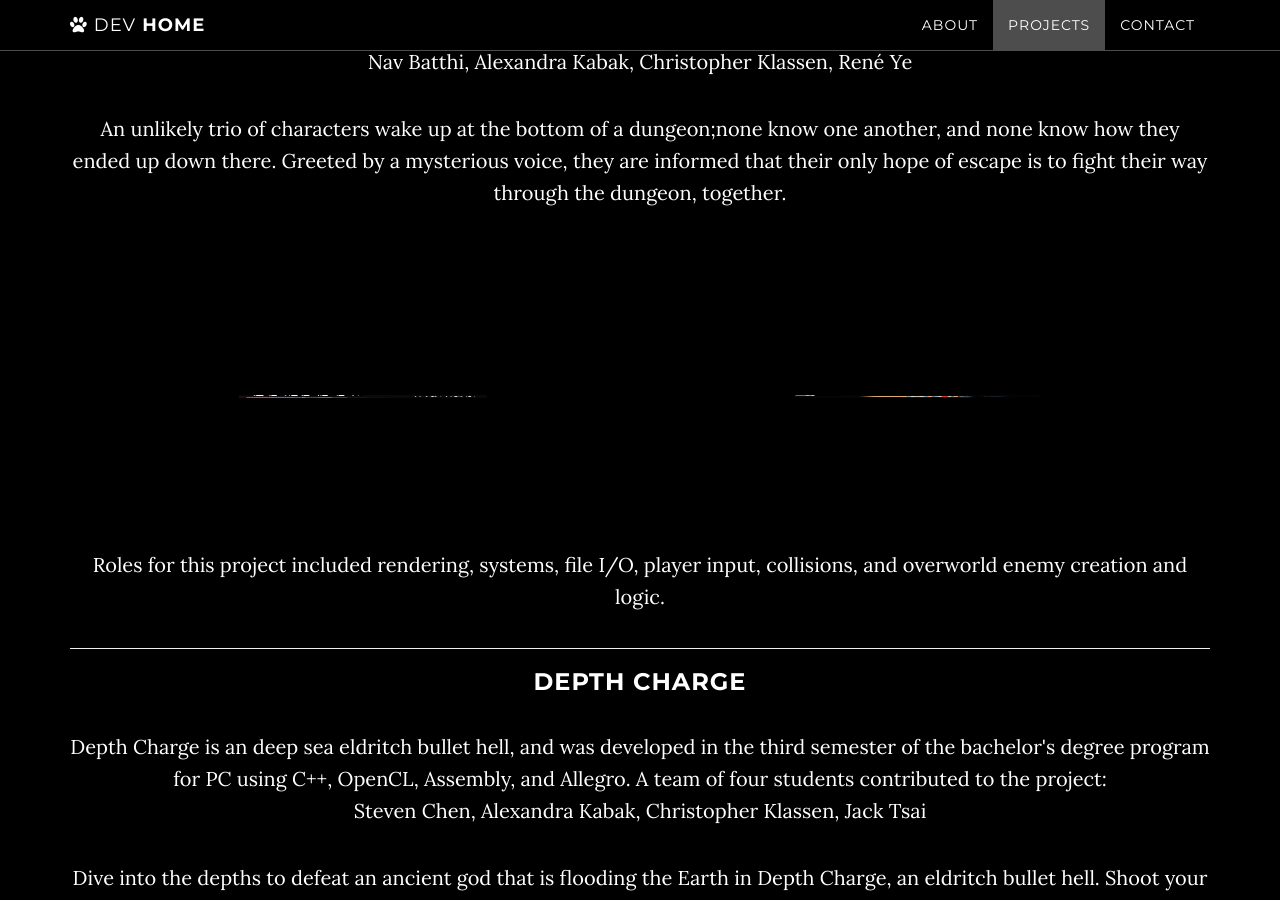
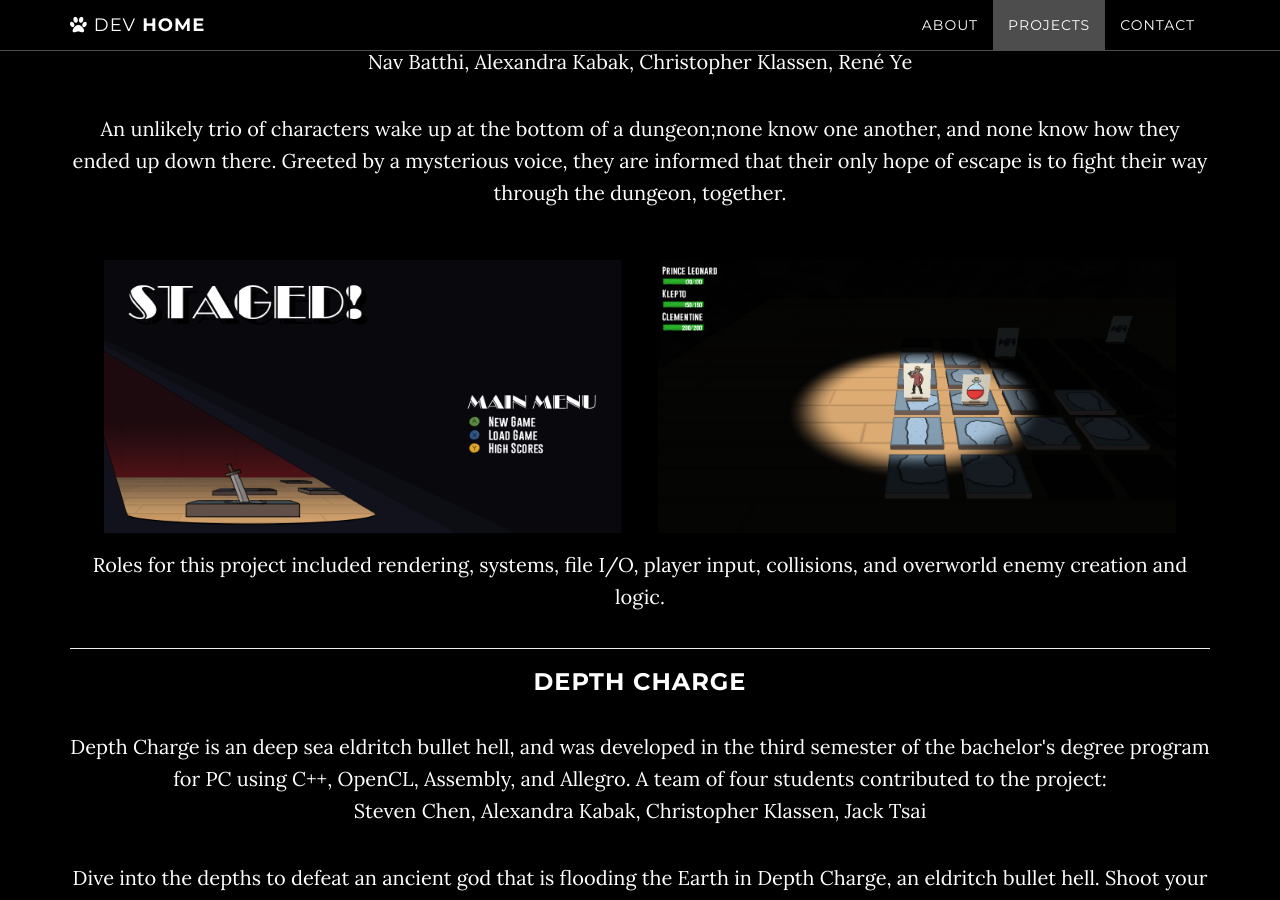
Before and after one commit to LexaFayte/DevKabak, a Jekyll site: the page built from index.html, in a window 1280 px wide and 900 px high, scrolled down 1670 px. Built offline with Jekyll 4.4.1, drawn with Linux system fonts in a browser that asks for light colours.

Commit message:
Update grayscale.css

```diff
--- a/_includes/css/grayscale.css
+++ b/_includes/css/grayscale.css
@@ -369,5 +369,5 @@ body {
 .ImageBorder
 {
     border: 1px solid #000;
-    padding: 150px;
+    padding: 15px;
 }
```
